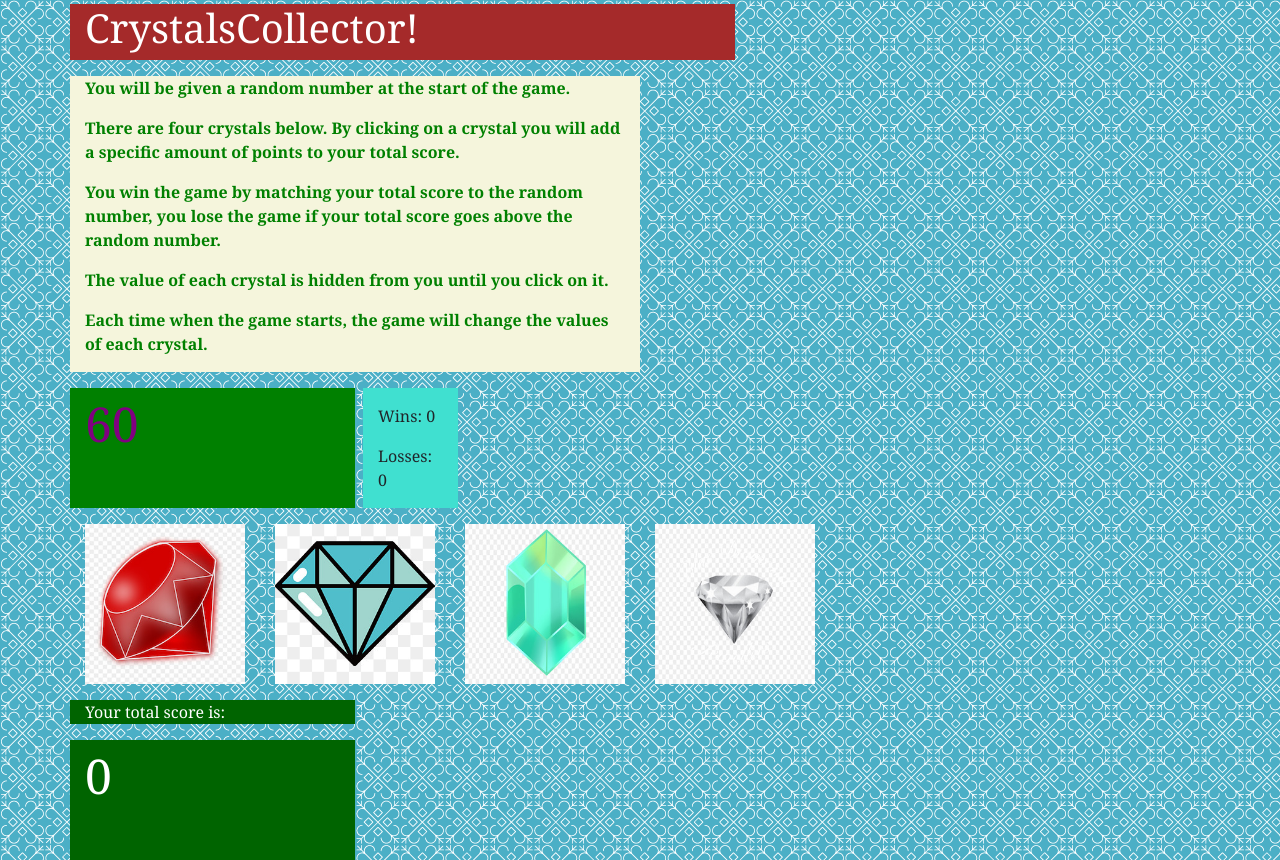
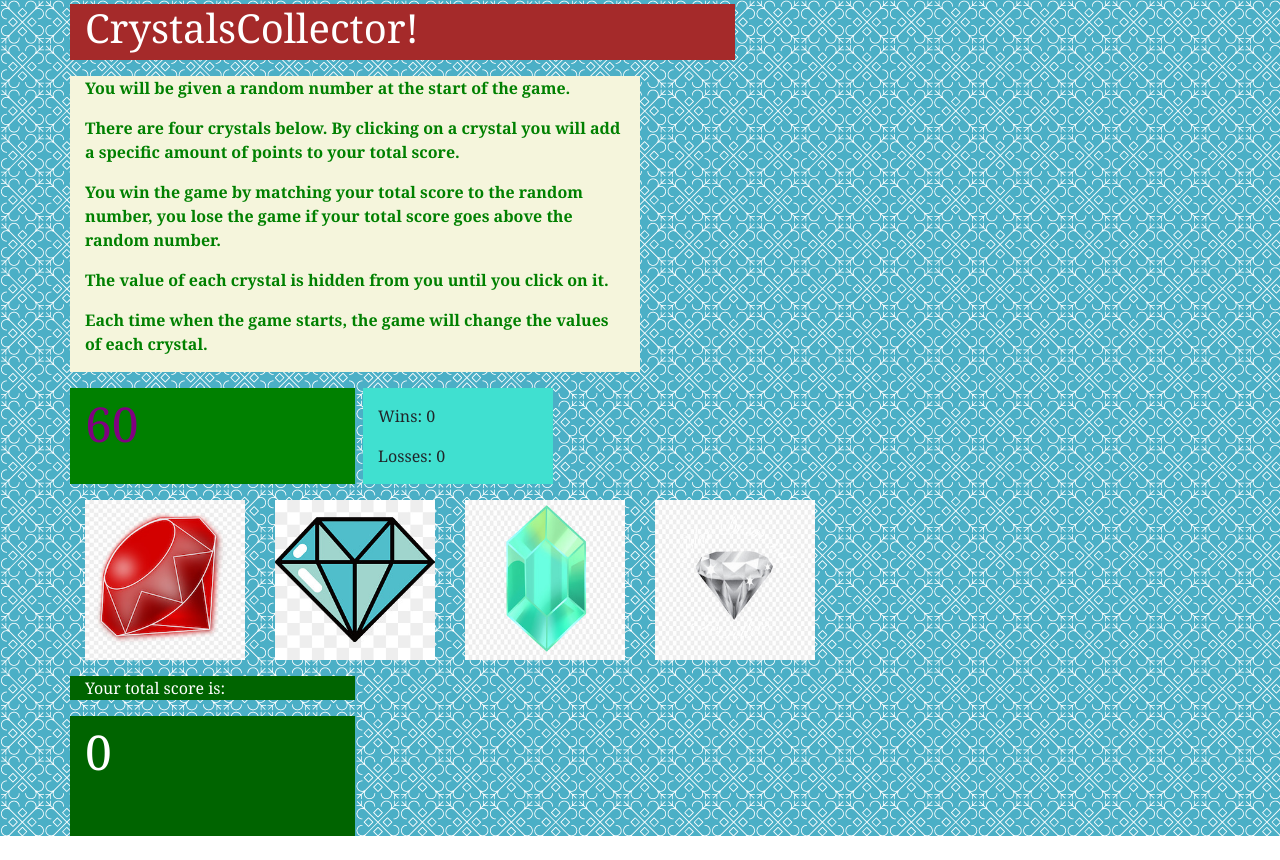
Before and after one commit to charliedglass/unit-4-game, a plain HTML site: page index.html in a window 1280 px wide. After the commit the page ends 836 px from the top, so only its background shows below. Drawn offline with nearby package versions, Linux system fonts and the light colour scheme.

Commit message:
wins, losses div made wider

```diff
--- a/index.html
+++ b/index.html
@@ -44,7 +44,7 @@
             <div class = "col-md-3 random-number">
 
             </div>
-            <div class = "col-md-1 ml-2 wins-losses">
+            <div class = "col-md-2 ml-2 wins-losses">
                 <p id = "result"></p>
                 <p>Wins: <span id = "wins"></span></p>
                 <p>Losses: <span id = "losses"></span></p>
```
